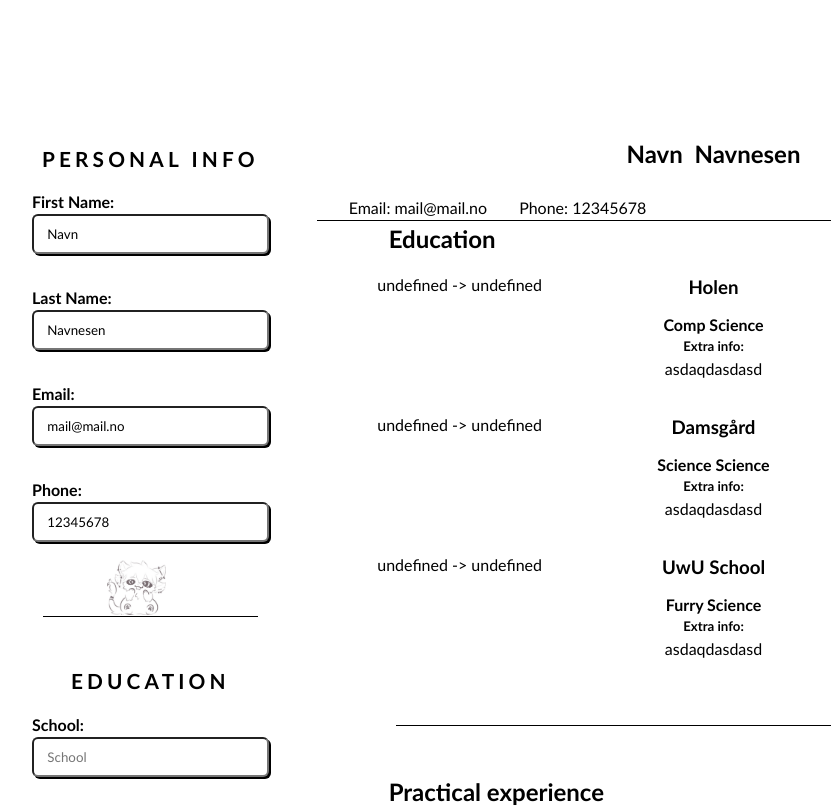
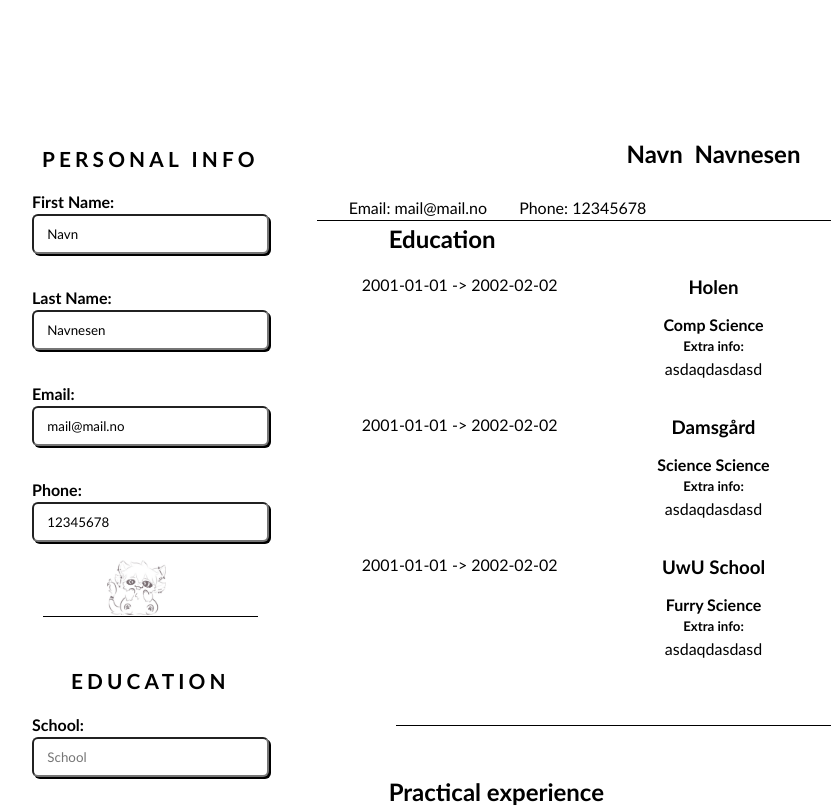
Before and after one commit to ATlexEide/cv-app, a React (Vite) app: page / in a window 1280 px wide. Shown: the top 807 px of the page, without its empty margins (224-1055 px from the left). Built offline with nearby package versions, Linux system fonts and the light colour scheme.

Commit message:
Fix card not showing date

```diff
--- a/src/Components/Cards/Card.jsx
+++ b/src/Components/Cards/Card.jsx
@@ -8,7 +8,7 @@ function Card({ data, handleEdit, handleDelete }) {
   return (
     <article className="card">
       <div id="heading">
-        <span id="date">{`${data.timeFrom} -> ${data.timeTo}`}</span>
+        <span id="date">{`${data.from} -> ${data.to}`}</span>
         <h3 id={type}>{place}</h3>
         <div className="cardbuttons">
           <button
```
